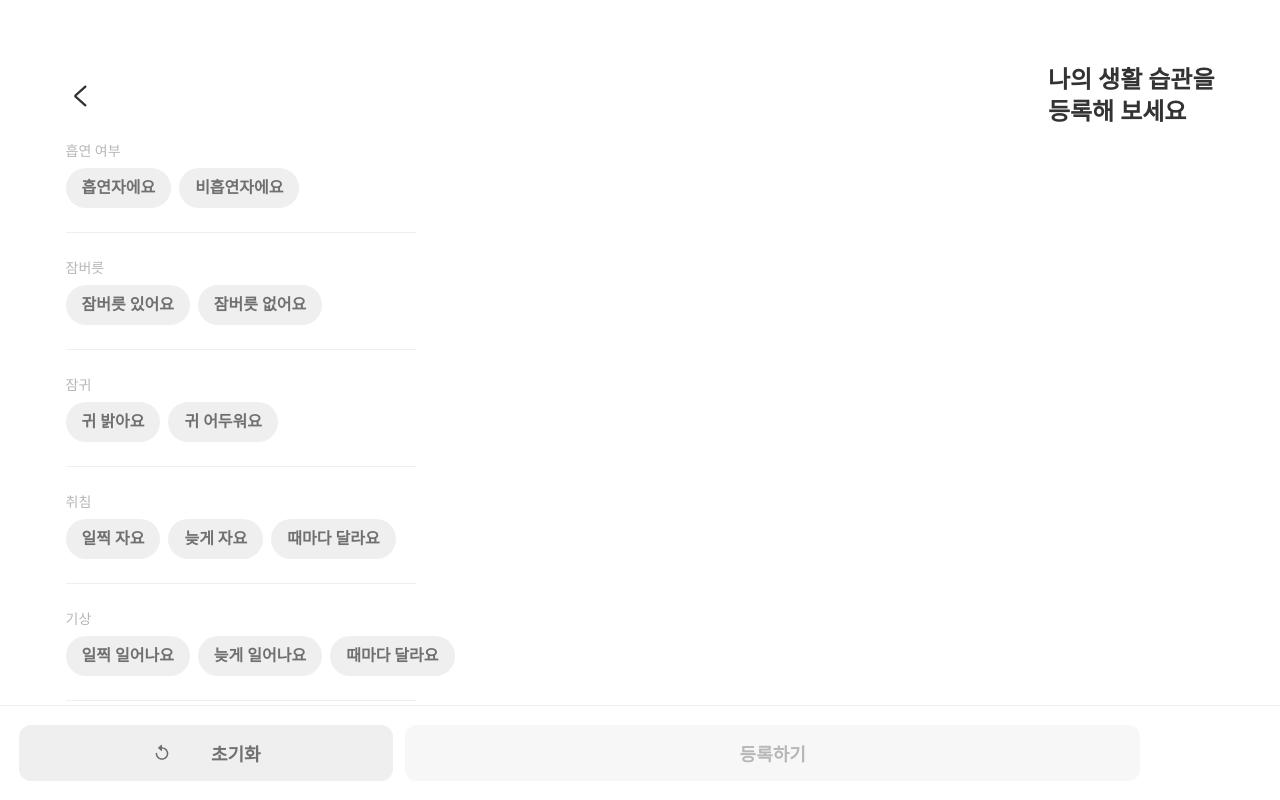
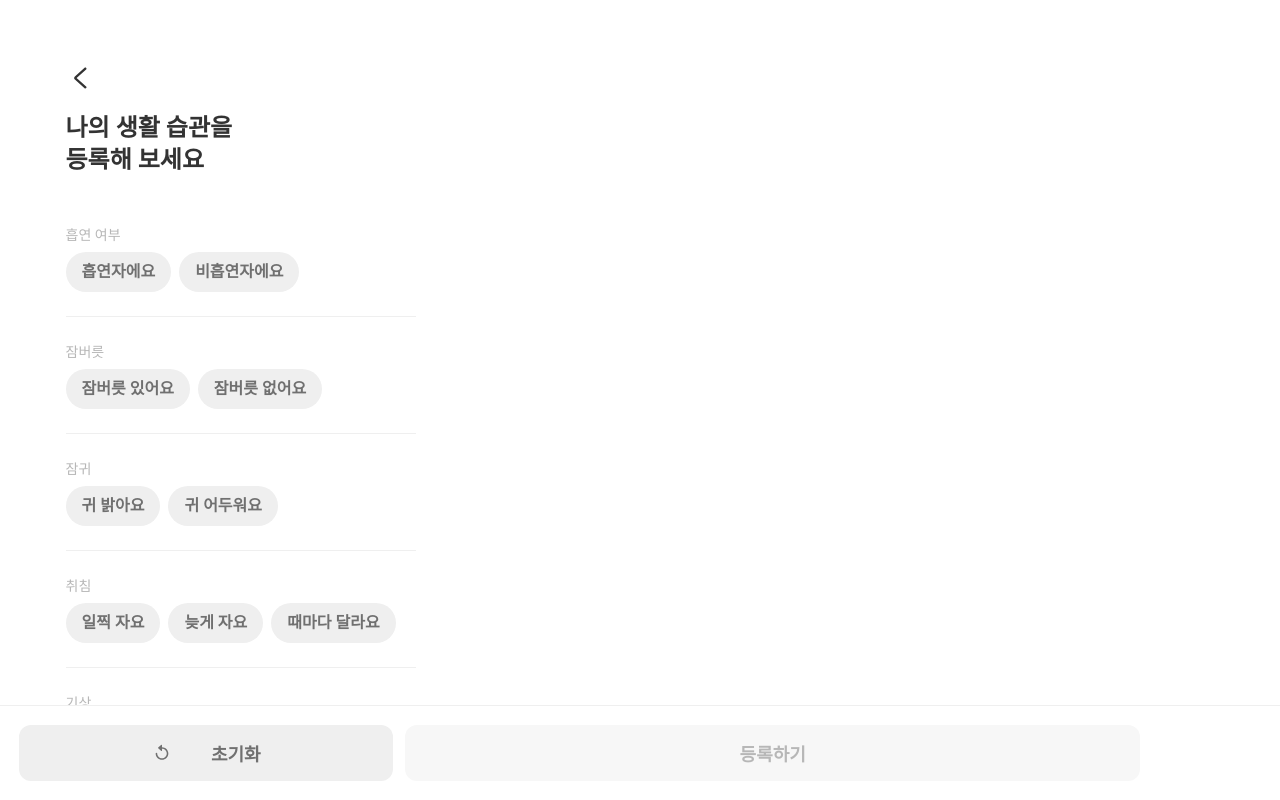
Before and after one commit to G-E-E-K-S/GEEKS-FE, a React (Create React App) app: page /lifestyle in a window 1280 px wide. Built offline with nearby package versions, Linux system fonts and the light colour scheme; no server answers.

Commit message:
Modifications from designer feedback

```diff
--- a/src/components/MyPage/OtherProfileApply.js
+++ b/src/components/MyPage/OtherProfileApply.js
@@ -9,6 +9,11 @@ const TotalProfile = styled.div`
   background: ${(props)=>props.activeCheck ? '#FFFBEE' : '#fff'};
   border: 1px solid ${(props)=>props.activeCheck ? '#ECAA00' : '#FFFBEE'};
   margin-bottom: 2.36vh;
+`;
+const UserProfiles = styled.div`
+  display: flex;
+  justify-content:center;
+  align-items: center;
 `;
 const UserProfile = styled.img`
   width: 48px;
@@ -35,7 +40,7 @@ const OtherProfileApply = (props) => {
   return (
     <TotalProfile activeCheck={props.activeCheck}>
       <c.SpaceBetween>
-        <c.Flex>
+        <UserProfiles>
           <UserProfile src={props.userprofile === null ? BasicrProfile : 'https://seumu-s3-bucket.s3.ap-northeast-2.amazonaws.com/'+props.userprofile} />
           <div>
             <NickName>{props.nickName}</NickName>
@@ -43,7 +48,7 @@ const OtherProfileApply = (props) => {
               {props.major} · {props.id}학번
             </Major>
           </div>
-        </c.Flex>
+        </UserProfiles>
       </c.SpaceBetween>
     </TotalProfile>
   );
--- a/src/index.css
+++ b/src/index.css
@@ -18,6 +18,10 @@ body {
   font-family: 'Pretendard';
   box-sizing: border-box;
   text-decoration: none;
+  --sat: env(safe-area-inset-top);
+  --sar: env(safe-area-inset-right);
+  --sab: env(safe-area-inset-bottom);
+  --sal: env(safe-area-inset-left);
 }
 
 code {
--- a/src/pages/MyPage/LifeStyles.js
+++ b/src/pages/MyPage/LifeStyles.js
@@ -4,7 +4,7 @@ import API from "../../axios/BaseUrl";
 import axios from "axios";
 import styled from "styled-components";
 import * as c from "../../components/Common/CommonStyle";
-import HeaderMenu from "../../components/Common/HeaderMenu";
+import ColHeaderMenu from "../../components/Common/ColHeaderMenu";
 import LifeStyle from "../../components/Main/LifeStyle";
 import reset from '../../assets/img/MyPage/reset.svg';
 
@@ -16,6 +16,8 @@ const SubTitle = styled.div`
   font-weight: 700;
   line-height: 32px;
   white-space: pre-wrap;
+  margin-top: 20px;
+  margin-bottom: 36px;
 `;
 const BottomMenues = styled.div`
   display: flex;
@@ -139,9 +141,9 @@ const LifeStyles = () => {
     <c.Totalframe>
       <c.ScreenComponent>
         <c.SubScreen>
-            <HeaderMenu>
+            <ColHeaderMenu>
               <SubTitle>{`나의 생활 습관을\n등록해 보세요`}</SubTitle>
-            </HeaderMenu>
+            </ColHeaderMenu>
             <LifeStyle lifeStyleText={`흡연 여부`} lifeStyle={[{'흡연자에요': true},{'비흡연자에요': false}]} lifeStyleSection={setIsSmoke} isState={isSmoke}/>
             <LifeStyle lifeStyleText={`잠버릇`} lifeStyle={[{'잠버릇 있어요' : true},{'잠버릇 없어요' : false}]} lifeStyleSection={setIsHabit} isState={isHabit}/>
             <LifeStyle lifeStyleText={`잠귀`} lifeStyle={[{'귀 밝아요' : 'BRIGHT'},{'귀 어두워요' : 'DARK'}]} lifeStyleSection={setIsEar} isState={isEar}/>
```
